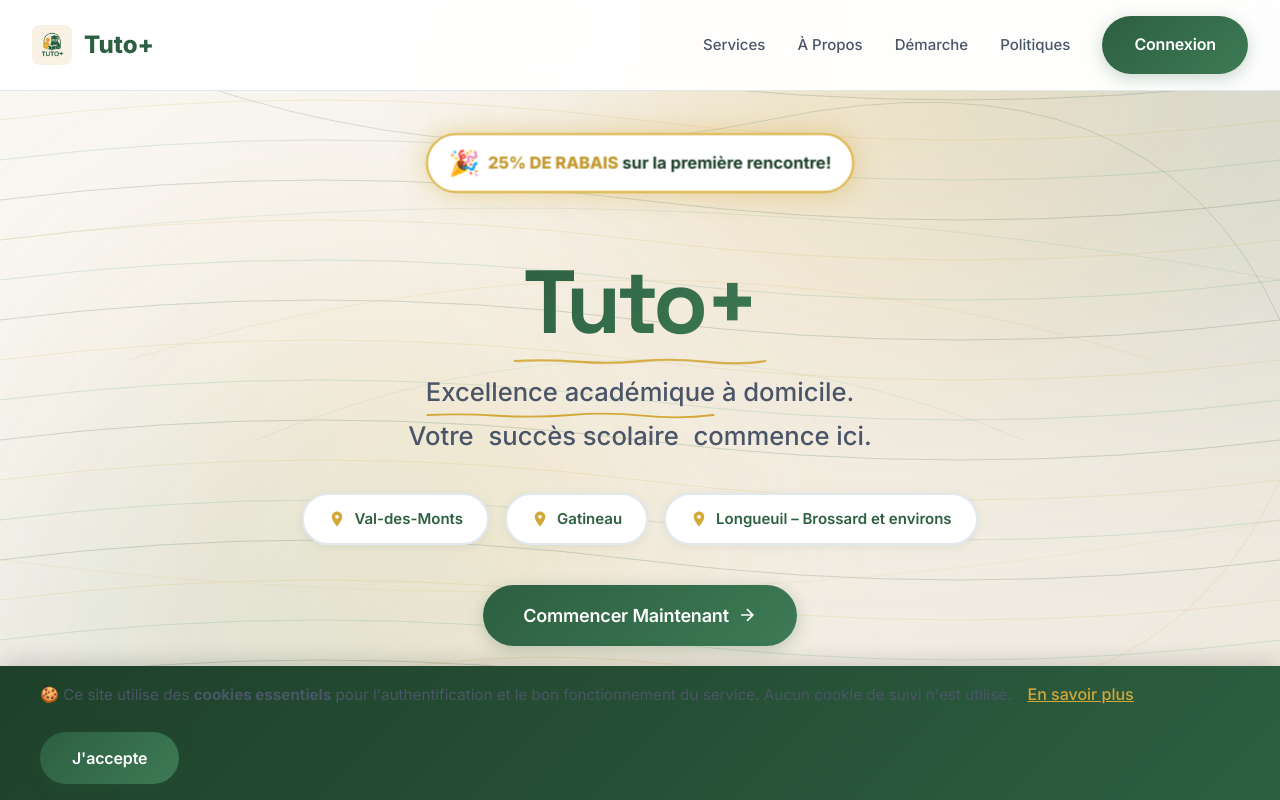
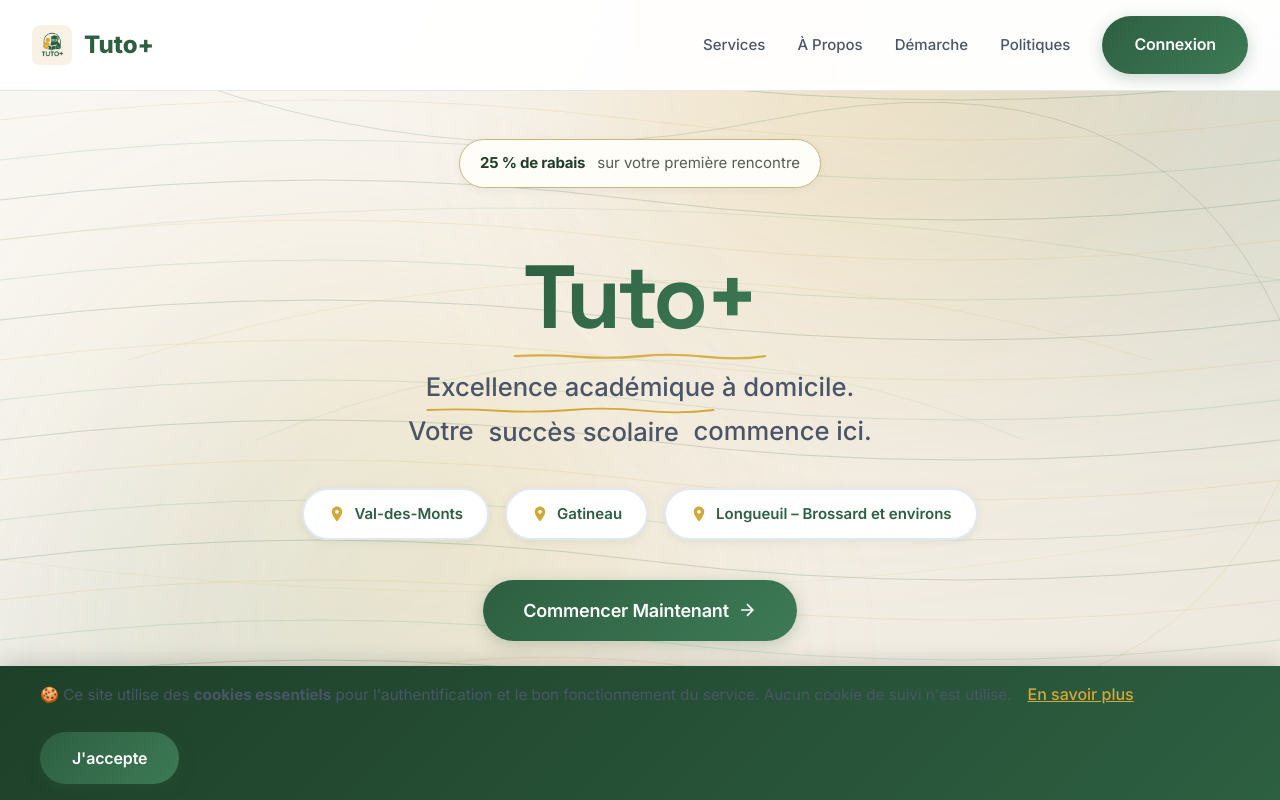
Before and after one commit to ImCalebP/tutoplus, a Next.js app: page / in a window 1280 px wide. Shown: the top 800 px of the page. Built offline with nearby package versions, Linux system fonts and the light colour scheme.

Commit message:
Refine hero discount badge typography

```diff
--- a/src/app/globals.css
+++ b/src/app/globals.css
@@ -580,6 +580,57 @@ section {
   text-transform: uppercase;
 }
 
+
+/* Offer in the hero: restrained typography, separate from the services badge. */
+.discount-badge--hero {
+  flex-wrap: wrap;
+  justify-content: center;
+  gap: 0.25rem 0.75rem;
+  max-width: 100%;
+  padding: 0.75rem 1.25rem;
+  border: 1px solid #c8b67e;
+  background: #fffdf7;
+  box-shadow: 0 2px 8px rgba(32, 72, 49, 0.06);
+  animation: none;
+  font-size: 0.9375rem;
+  line-height: 1.5;
+  text-align: center;
+  transition: background-color 180ms ease, border-color 180ms ease;
+}
+
+.discount-badge--hero .discount-badge__offer {
+  color: var(--dark-green);
+  font-weight: 700;
+  letter-spacing: -0.015em;
+  white-space: nowrap;
+}
+
+.discount-badge--hero .discount-badge__detail {
+  color: #526052;
+  font-weight: 400;
+  text-wrap: balance;
+}
+
+.discount-badge--hero:hover {
+  background: #f5f3e9;
+  border-color: var(--dark-green);
+}
+
+.discount-badge--hero:focus-visible {
+  outline: 2px solid var(--dark-green);
+  outline-offset: 4px;
+}
+
+.discount-badge--hero:active {
+  background: #eeecdf;
+}
+
+@media (prefers-reduced-motion: reduce) {
+  .discount-badge--hero {
+    transition: none;
+  }
+}
+
 /* Animated Background Lines */
 .hero-lines {
   position: absolute;
--- a/src/app/page.tsx
+++ b/src/app/page.tsx
@@ -121,11 +121,9 @@ export default function Home() {
         <div className="container">
           <div className="hero-content">
             <div style={{ marginBottom: '1.5rem', display: 'flex', justifyContent: 'center' }}>
-              <Link href="/inscription" className="discount-badge">
-                <span style={{ fontSize: '1.5rem' }}>🎉</span>
-                <span>
-                  <span className="discount-highlight">25% DE RABAIS</span> sur la première rencontre!
-                </span>
+              <Link href="/inscription" className="discount-badge discount-badge--hero">
+                <strong className="discount-badge__offer">25&nbsp;% de rabais</strong>
+                <span className="discount-badge__detail">sur votre première rencontre</span>
               </Link>
             </div>
             <h1 className="pencil-title">Tuto+</h1>
```
